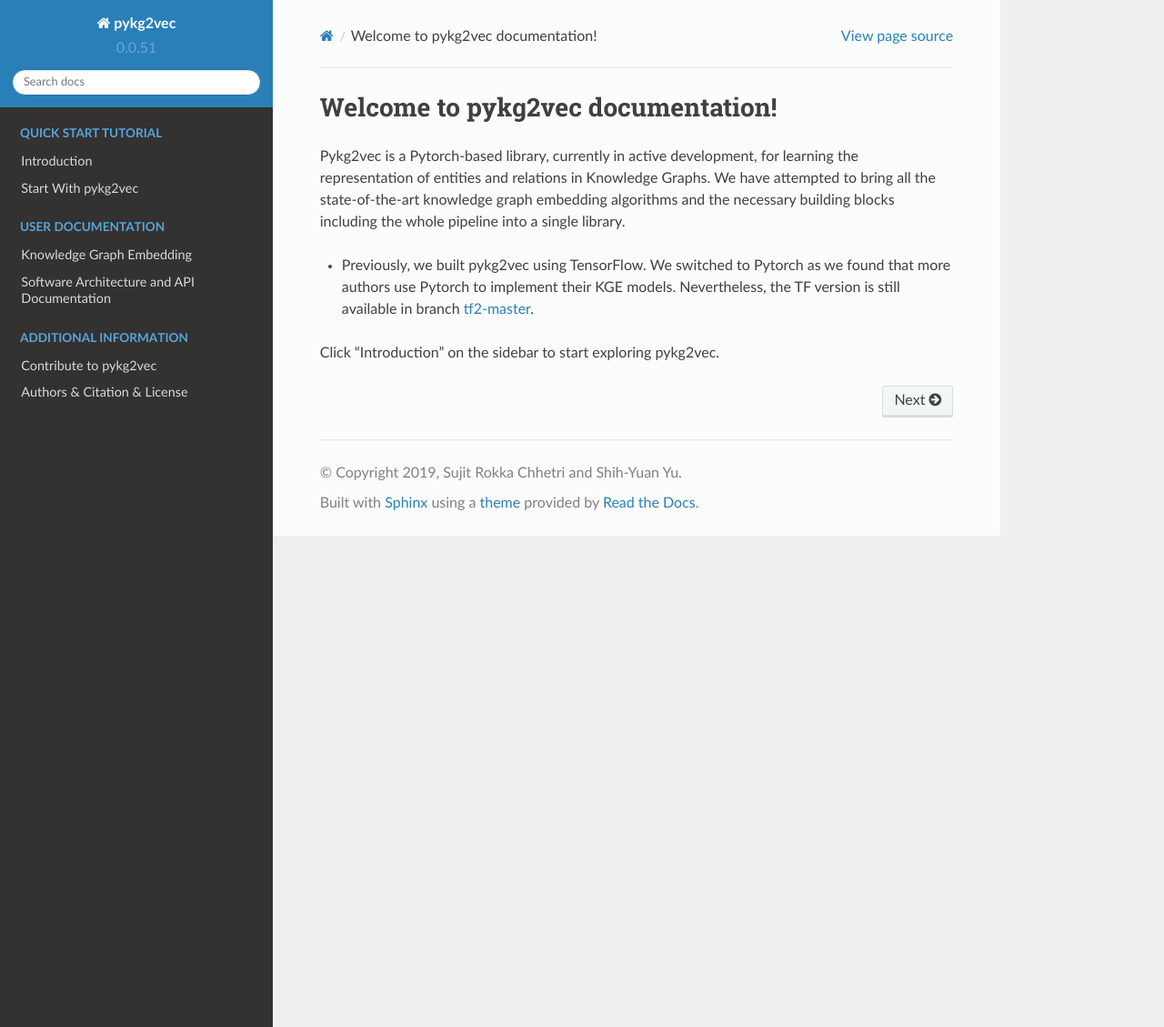
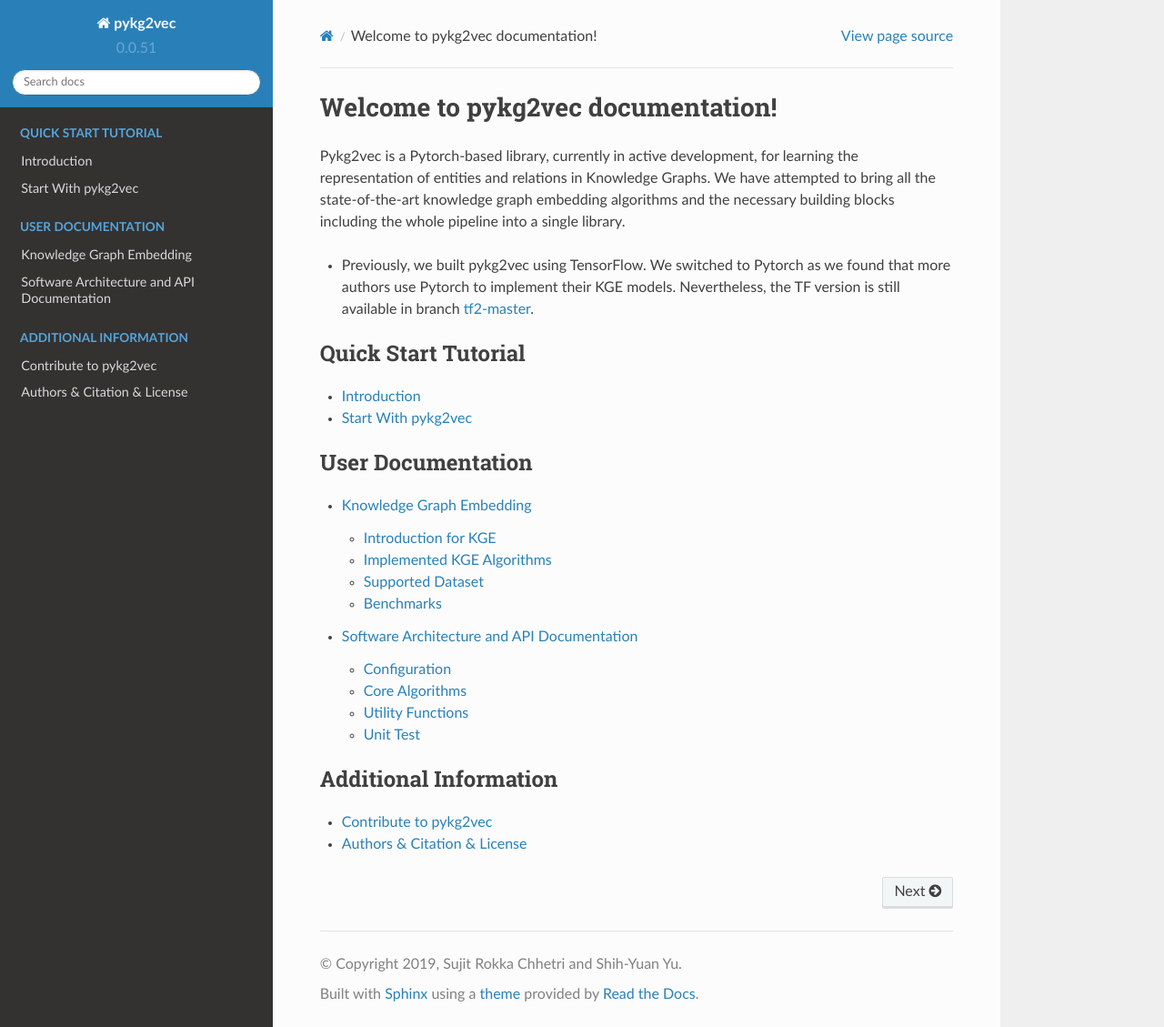
Before and after one commit to Sujit-O/pykg2vec, a Sphinx documentation site: the page built from docs/source/index.rst, in a window 1280 px wide and 1129 px high. Shown: the whole window at 91% size. Built offline with Sphinx 7.4.7 and the Read the Docs theme 2.0.0, drawn with Linux system fonts in a browser that asks for light colours; formulas are drawn with MathJax 3; pages that are not in the unit, such as notebooks, are missing from menus.

Commit message:
show the toctree

```diff
--- a/docs/source/index.rst
+++ b/docs/source/index.rst
@@ -16,7 +16,6 @@
 
 .. toctree::
    :maxdepth: 2
-   :hidden:
    :caption: Quick Start Tutorial
 
    intro
@@ -25,7 +24,6 @@
 
 .. toctree::
    :maxdepth: 2
-   :hidden:
    :caption: User Documentation
 
    kge
@@ -34,12 +32,9 @@
 
 .. toctree::
    :maxdepth: 2
-   :hidden:
    :caption: Additional Information
 
    contribute
    authors
 
-Click "Introduction" on the sidebar to start exploring pykg2vec.
-
 .. _tf2-master: https://github.com/Sujit-O/pykg2vec/tree/tf2-master
```
